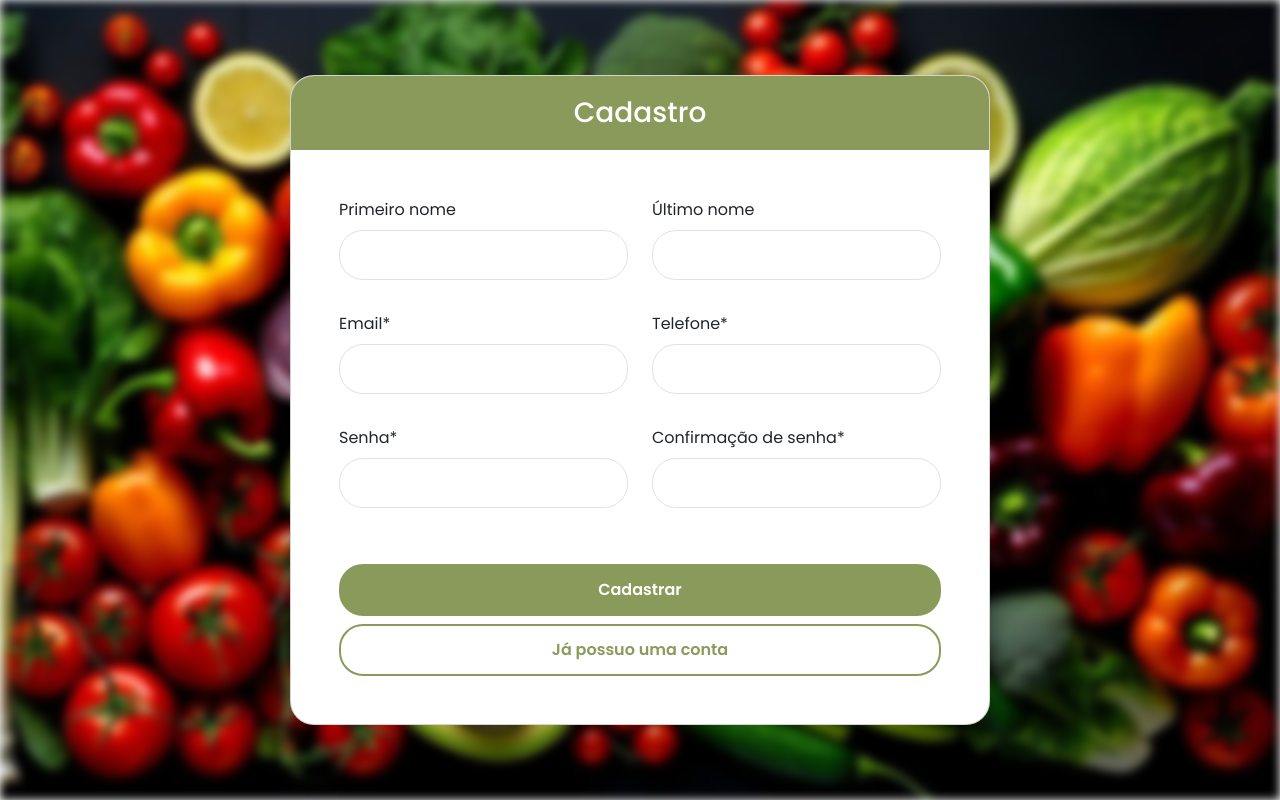
After one commit to giovanabordinhonreis/NutriOne, a Django app: page /cadastro/ in a window 1280 px wide. The commit adds this page. Run offline with Django 3.2, Linux system fonts and the light colour scheme; some libraries are stand-ins or nearby versions.

Commit message:
feat: Adiciona página de cadastro de clientes

```diff
--- a/config/settings.py
+++ b/config/settings.py
@@ -139,6 +139,8 @@ DEFAULT_AUTO_FIELD = 'django.db.models.BigAutoField'
 AUTH_USER_MODEL = 'core.User'
 
 # Configuração do Crispy Forms para usar Bootstrap 5
+# settings.py
+
 CRISPY_ALLOWED_TEMPLATE_PACKS = "bootstrap5"
 CRISPY_TEMPLATE_PACK = "bootstrap5"
 
--- a/core/forms.py
+++ b/core/forms.py
@@ -1,4 +1,6 @@
-from django.contrib.auth.forms import AuthenticationForm
+from django.contrib.auth.forms import AuthenticationForm, UserCreationForm
+from django.contrib.auth import get_user_model
+
 
 class CustomAuthenticationForm(AuthenticationForm):
     def __init__(self, *args, **kwargs):
@@ -9,6 +11,19 @@ class CustomAuthenticationForm(AuthenticationForm):
         self.fields['password'].widget.attrs.update(
             {'class': 'form-control', 'placeholder': 'Digite sua senha'}
         )
-
         self.fields['username'].label = ""
         self.fields['password'].label = ""
+
+User = get_user_model()
+
+class ClienteCreationForm(UserCreationForm):
+
+    def __init__(self, *args, **kwargs):
+        super().__init__(*args, **kwargs)
+
+        self.fields['password1'].help_text = None
+        self.fields['password2'].help_text = None
+
+    class Meta(UserCreationForm.Meta):
+        model = User
+        fields = ('first_name', 'last_name', 'email', 'telefone')
--- /dev/null
+++ b/core/templates/core/cadastro.html
@@ -0,0 +1,133 @@
+{% load static %}
+{% load crispy_forms_tags %}
+
+<!DOCTYPE html>
+<html lang="pt-br">
+<head>
+    <meta charset="UTF-8">
+    <meta name="viewport" content="width=device-width, initial-scale=1.0">
+    <title>Cadastro - NutriOne</title>
+    <link href="https://cdn.jsdelivr.net/npm/bootstrap@5.3.2/dist/css/bootstrap.min.css" rel="stylesheet">
+    <link rel="preconnect" href="https://fonts.googleapis.com">
+    <link rel="preconnect" href="https://fonts.gstatic.com" crossorigin>
+    <link href="https://fonts.googleapis.com/css2?family=Poppins:wght@400;500;600&display=swap" rel="stylesheet">
+
+    <style>
+        body, html {
+            height: 100%;
+            margin: 0;
+            font-family: 'Poppins', sans-serif;
+        }
+        .bg-image {
+            background-image: url("{% static 'core/images/fundo.jpg' %}");
+            filter: blur(5px);
+            -webkit-filter: blur(5px);
+            height: 100%;
+            background-position: center;
+            background-repeat: no-repeat;
+            background-size: cover;
+            position: absolute;
+            width: 100%;
+            z-index: -1;
+        }
+        .register-container {
+            min-height: 100vh;
+        }
+        .register-card {
+            border-radius: 24px;
+            overflow: hidden;
+            box-shadow: 0 10px 30px rgba(0,0,0,0.1);
+            max-width: 700px;
+            width: 100%;
+            background-color: white;
+        }
+        .register-header {
+            background-color: #8A9A5B;
+            color: white;
+            padding: 20px;
+            font-weight: bold;
+        }
+        .form-control {
+            border-radius: 24px;
+            padding: 12px;
+        }
+
+
+        .btn-custom-primary {
+            background-color: transparent;
+            border: 2px solid #8A9A5B;
+            color: #8A9A5B;
+            border-radius: 24px;
+            padding: 12px;
+            width: 100%;
+            font-weight: bold;
+        }
+        .btn-custom-primary:hover {
+            background-color: #8A9A5B;
+            color: white;
+        }
+        .btn-custom-secondary {
+            background-color: #8A9A5B;
+            border: 2px solid #8A9A5B;
+            color: white;
+            border-radius: 24px;
+            padding: 12px;
+            width: 100%;
+            font-weight: bold;
+        }
+        .btn-custom-secondary:hover {
+            background-color: #6B7B4A;
+            border-color: #6B7B4A;
+            color: white;
+        }
+    </style>
+</head>
+<body>
+
+    <div class="bg-image"></div>
+
+    <div class="container register-container d-flex justify-content-center align-items-center">
+        <div class="card register-card">
+            <div class="register-header text-center">
+                <h3 class="m-0">Cadastro</h3>
+            </div>
+            <div class="card-body p-5">
+                <form method="post" novalidate>
+                    {% csrf_token %}
+
+                    <div class="row">
+                        <div class="col-md-6 mb-3">
+                            {{ form.first_name|as_crispy_field }}
+                        </div>
+                        <div class="col-md-6 mb-3">
+                            {{ form.last_name|as_crispy_field }}
+                        </div>
+                    </div>
+                    <div class="row">
+                        <div class="col-md-6 mb-3">
+                            {{ form.email|as_crispy_field }}
+                        </div>
+                        <div class="col-md-6 mb-3">
+                            {{ form.telefone|as_crispy_field }}
+                        </div>
+                    </div>
+                    <div class="row">
+                        <div class="col-md-6 mb-3">
+                            {{ form.password1|as_crispy_field }}
+                        </div>
+                        <div class="col-md-6 mb-3">
+                            {{ form.password2|as_crispy_field }}
+                        </div>
+                    </div>
+
+                    <div class="d-grid gap-2 mt-4">
+                        <button type="submit" class="btn btn-custom-secondary">Cadastrar</button>
+                        <a href="{% url 'login' %}" class="btn btn-custom-primary">Já possuo uma conta</a>
+                    </div>
+                </form>
+            </div>
+        </div>
+    </div>
+
+</body>
+</html>
--- a/core/urls.py
+++ b/core/urls.py
@@ -3,5 +3,6 @@ from . import views
 
 urlpatterns = [
     path('login/', views.login, name='login'),
+    path('cadastro/', views.cadastro_cliente, name='cadastro'),
     path('dashboard/', views.dashboard, name='dashboard'),
 ]
--- a/core/views.py
+++ b/core/views.py
@@ -1,20 +1,33 @@
 from django.shortcuts import render, redirect
-from django.contrib.auth import login
-from .forms import CustomAuthenticationForm
+from django.contrib.auth import login as auth_login
+from .forms import CustomAuthenticationForm, ClienteCreationForm
+
 
 def login(request):
     if request.method == 'POST':
         form = CustomAuthenticationForm(request, data=request.POST)
         if form.is_valid():
             user = form.get_user()
-            login(request, user)
-            # Redirecionar para o dashboard apropriado (cliente ou nutri)
-            # Por enquanto, vamos criar um dashboard genérico
+            auth_login(request, user)
             return redirect('dashboard')
     else:
         form = CustomAuthenticationForm()
 
-    return render(request, 'login.html', {'form': form})
+    return render(request, 'core/login.html', {'form': form})
 
 def dashboard(request):
-    return render(request, 'dashboard.html')
+    return render(request, 'core/dashboard.html')
+
+def cadastro_cliente(request):
+    if request.method == 'POST':
+        form = ClienteCreationForm(request.POST)
+        if form.is_valid():
+            user = form.save()
+            # Loga o usuário automaticamente após o cadastro
+            auth_login(request, user)
+            # Redireciona para o dashboard após o cadastro bem-sucedido
+            return redirect('dashboard')
+    else:
+        form = ClienteCreationForm()
+
+    return render(request, 'core/cadastro.html', {'form': form})
```
Also changed, not shown: core/templates/core/login.html (renamed from core/templates/login.html, +8 -6 lines), core/templates/core/dashboard.html (renamed from core/templates/dashboard.html).
